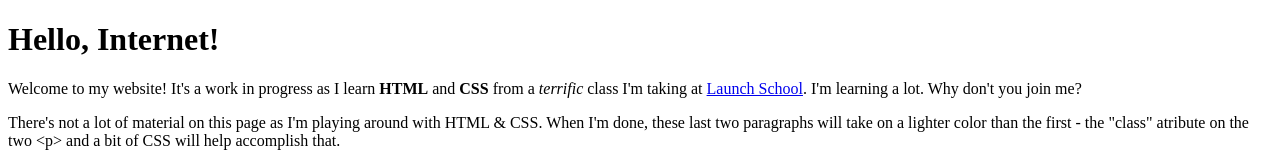
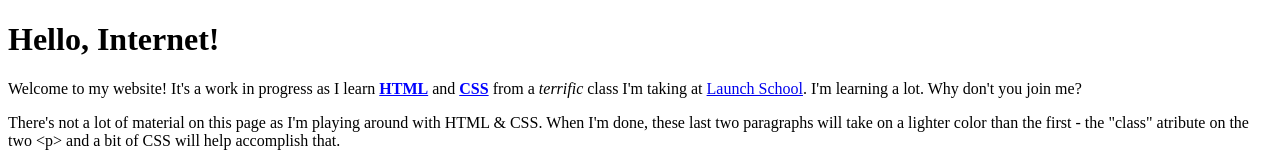
Before and after one commit to PatrickMayoMoran/ls202, a plain HTML site: page 1_lesson/ls_page_walkthrough.html in a window 1280 px wide. Shown: the top 166 px of the page. Drawn offline with Linux system fonts and the light colour scheme.

Commit message:
Add style element to HTML page

```diff
--- a/1_lesson/ls_page_walkthrough.html
+++ b/1_lesson/ls_page_walkthrough.html
@@ -3,6 +3,12 @@
 <head>
   <title>Welcome!</title>
   <meta charset="utf-8">
+  <style>
+    strong {
+      color: blue;
+      text-decoration: underline;
+    }
+  </style>
 </head>
 <body>
   <h1>
```
